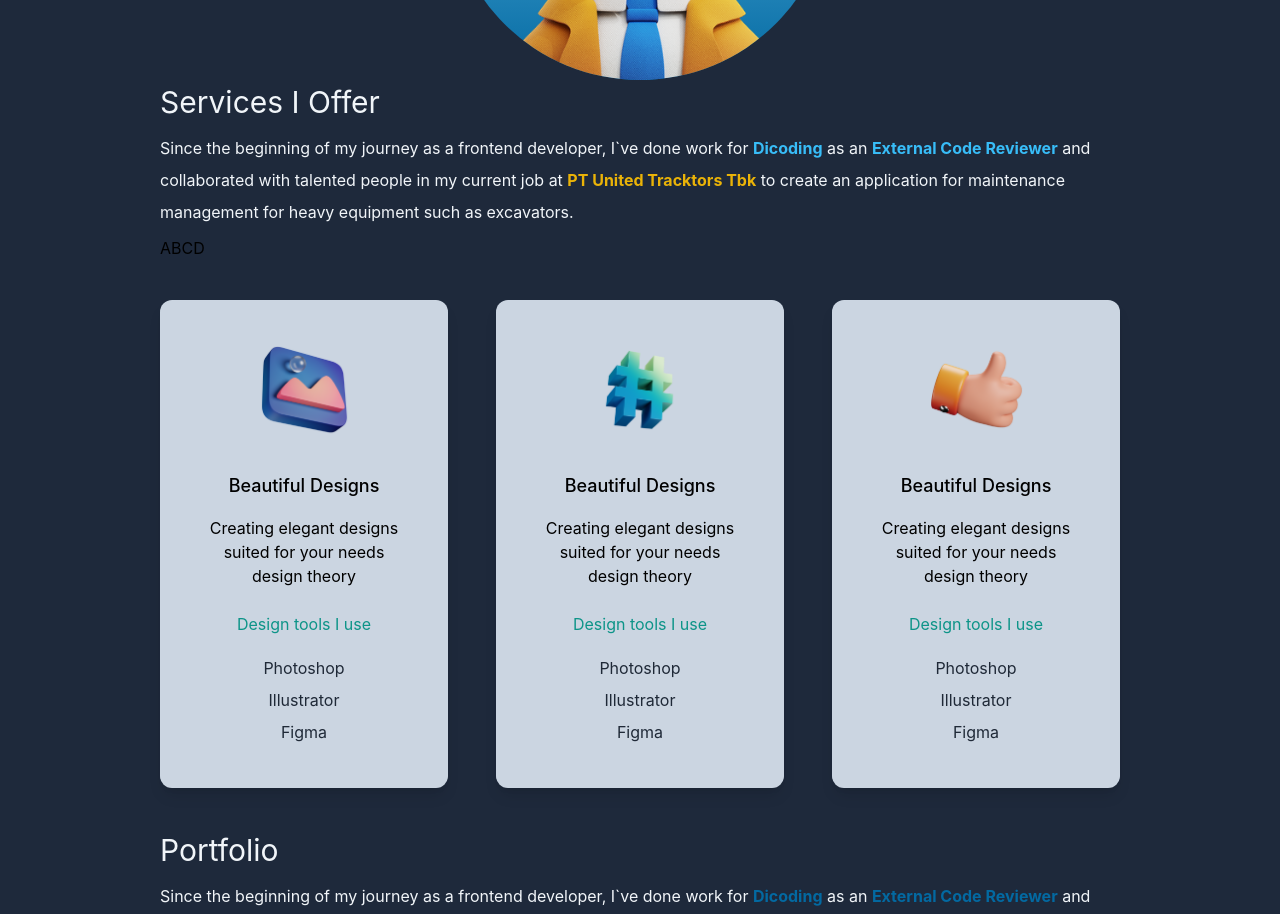
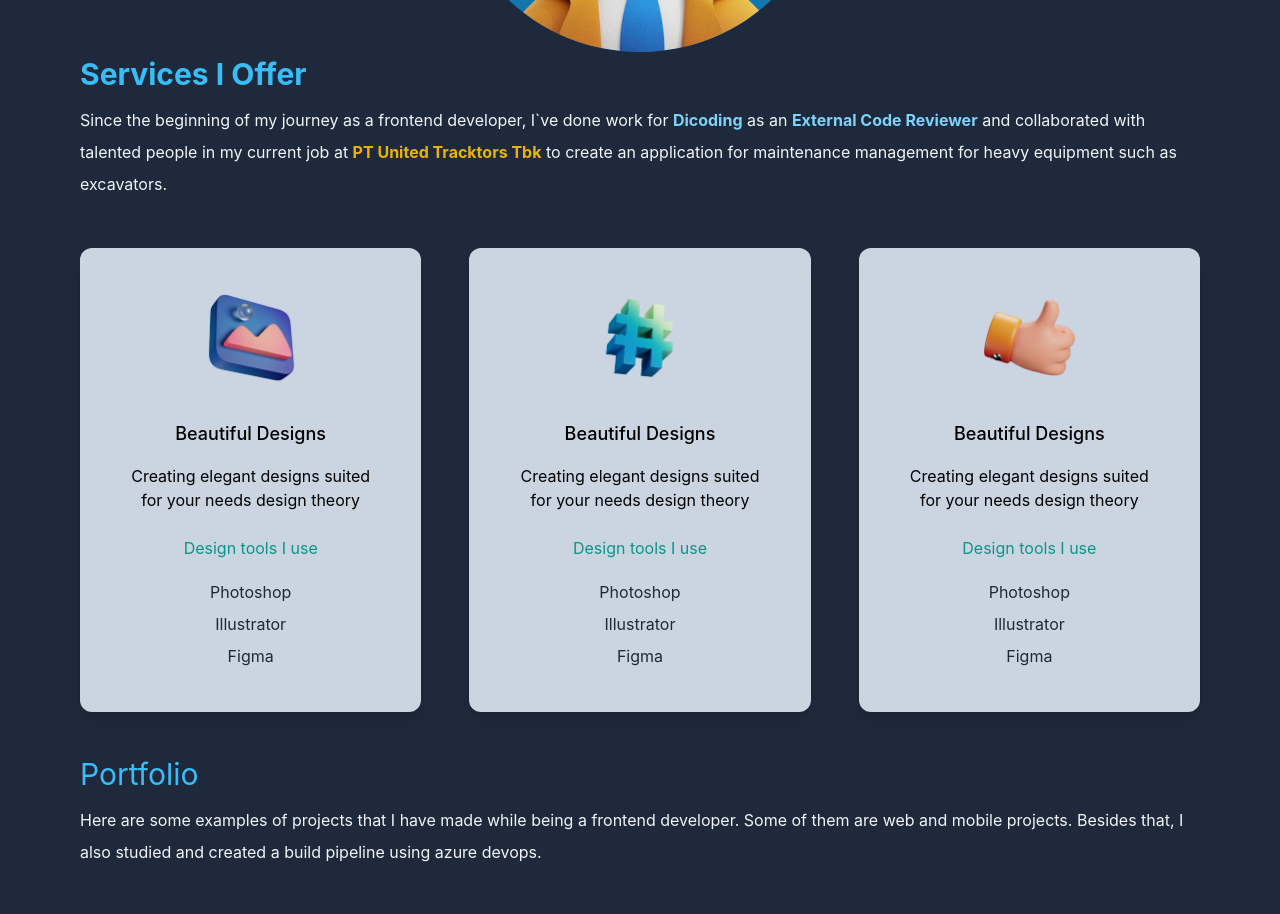
Before and after one commit to cseptian98/react-portofolio-with-tailwind, a Next.js app: page / in a window 1280 px wide. Shown: the part 1000-1914 px from the top of the page. Built offline with nearby package versions, Linux system fonts and the light colour scheme.

Commit message:
style: update component style & change description text

```diff
--- a/pages/index.js
+++ b/pages/index.js
@@ -28,7 +28,7 @@ const Home = () => {
         <link rel="icon" href="/favicon.png" />
       </Head>
 
-      <main className="bg-white px-10 md:px-20 lg:px-40 dark:bg-slate-800">
+      <main className="bg-gray-100 px-10 md:px-20 lg:px-35 dark:bg-slate-800">
         <section className="min-h-screen">
           <nav className="py-10 mb-4 flex justify-between">
             <h1 className="text-2xl font-burtons text-teal-600 dark:text-sky-400">
@@ -53,7 +53,7 @@ const Home = () => {
                   className="bg-gradient-to-r from-cyan-500 to-teal-400 text-white px-4 py-2 rounded-md ml-8 dark:bg-gradient-to-br dark:from-sky-900 dark:to-sky-600"
                   href="#portfolio"
                 >
-                  Resume
+                  Projects
                 </a>
               </li>
             </ul>
@@ -65,7 +65,7 @@ const Home = () => {
             <h3 className="text-2xl py-2 md:text-3xl dark:text-slate-100">
               Developer and Engineer
             </h3>
-            <p className="text-md py-5 leading-8 text-gray-800 md:text-xl max-w-2xl mx-auto dark:text-slate-100">
+            <p className="text-md py-5 leading-8 text-gray-800 md:text-xl max-w-3xl mx-auto dark:text-slate-100">
               A young competent and professional software engineer. Be able to
               work in the public and private sectors. Well-organized,
               hard-working, and willing to learn more. Working well in both
@@ -82,7 +82,9 @@ const Home = () => {
             />
             <AiFillLinkedin
               className="cursor-pointer"
-              onClick={() => window.open("https://www.linkedin.com/in/cseptian/", "_blank")}
+              onClick={() =>
+                window.open("https://www.linkedin.com/in/cseptian/", "_blank")
+              }
             />
             <AiFillInstagram
               className="cursor-pointer"
@@ -96,17 +98,17 @@ const Home = () => {
 
         <section>
           <div>
-            <h3 className="text-3xl py-1 dark:text-slate-100">
+            <h3 className="text-3xl py-1 text-teal-600 dark:text-sky-400 font-bold">
               Services I Offer
             </h3>
             <p className="text-md py-2 leading-8 text-gray-800 dark:text-slate-100">
               Since the beginning of my journey as a frontend developer, I`ve
               done work for{" "}
-              <span className="text-sky-700 font-bold dark:text-sky-400">
+              <span className="text-sky-700 font-bold dark:text-sky-300">
                 Dicoding
               </span>{" "}
               as an{" "}
-              <span className="text-sky-700 font-bold dark:text-sky-400">
+              <span className="text-sky-700 font-bold dark:text-sky-300">
                 External Code Reviewer
               </span>{" "}
               and collaborated with talented people in my current job at{" "}
@@ -116,7 +118,6 @@ const Home = () => {
               to create an application for maintenance management for heavy
               equipment such as excavators.
             </p>
-            <p>ABCD</p>
           </div>
           <div className="lg:flex gap-12">
             <div className="text-center shadow-lg p-10 rounded-xl my-10 dark:bg-slate-300">
@@ -180,20 +181,14 @@ const Home = () => {
         </section>
         <section>
           <div id="portfolio">
-            <h3 className="text-3xl py-1 dark:text-slate-100">Portfolio</h3>
+            <h3 className="text-3xl py-1 text-teal-600 dark:text-sky-400">
+              Portfolio
+            </h3>
             <p className="text-md py-2 leading-8 text-gray-800 dark:text-slate-100">
-              Since the beginning of my journey as a frontend developer, I`ve
-              done work for{" "}
-              <span className="text-sky-700 font-bold">Dicoding</span> as an{" "}
-              <span className="text-sky-700 font-bold">
-                External Code Reviewer
-              </span>{" "}
-              and collaborated with talented people in my current job at{" "}
-              <span className="text-yellow-500 font-bold">
-                PT United Tracktors Tbk
-              </span>{" "}
-              to create an application for maintenance management for heavy
-              equipment such as excavators.
+              Here are some examples of projects that I have made while being a
+              frontend developer. Some of them are web and mobile projects.
+              Besides that, I also studied and created a build pipeline using
+              azure devops.
             </p>
           </div>
           <div className="flex flex-col gap-10 py-10 lg:flex-row lg:flex-wrap">
```
